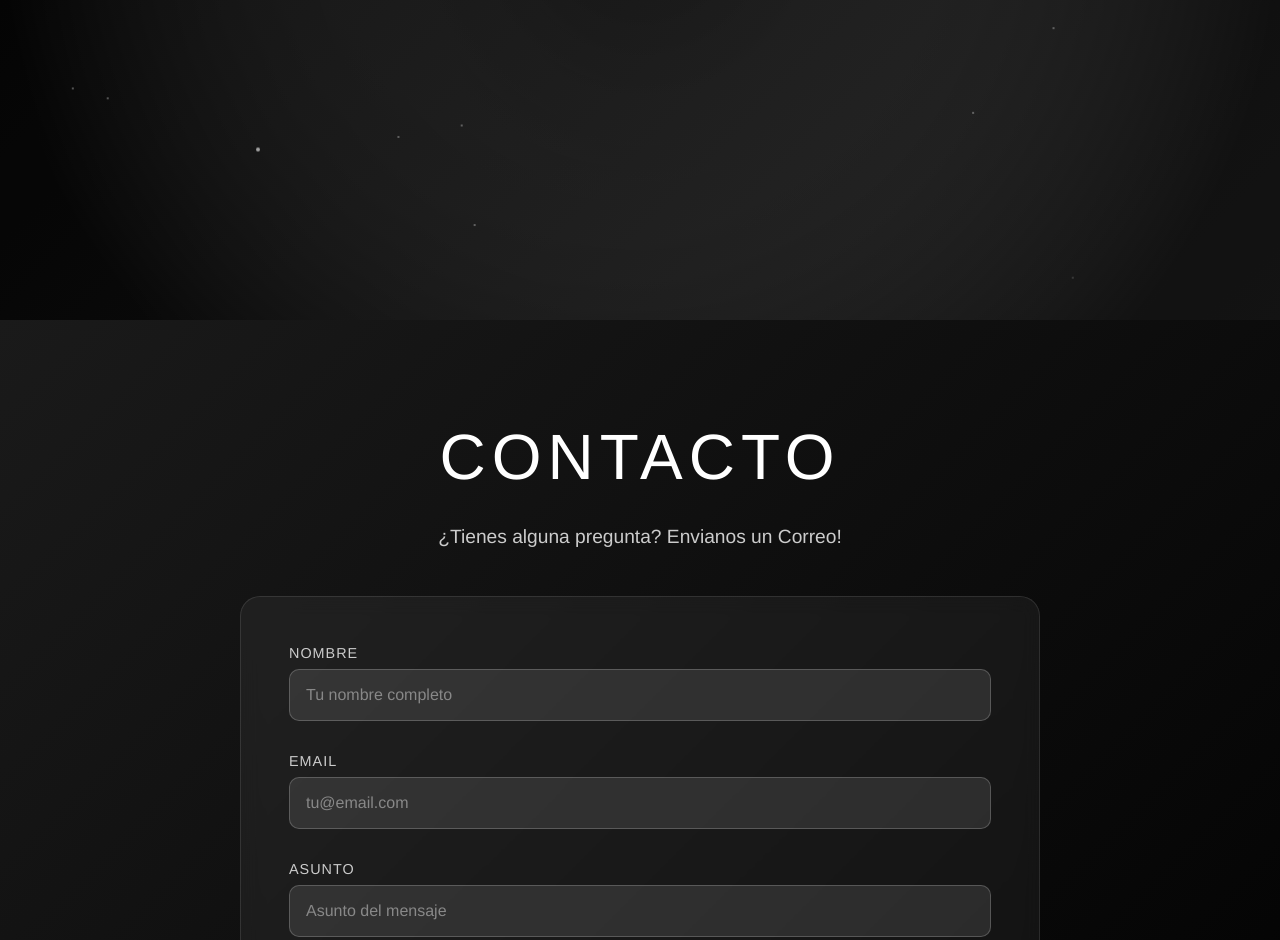
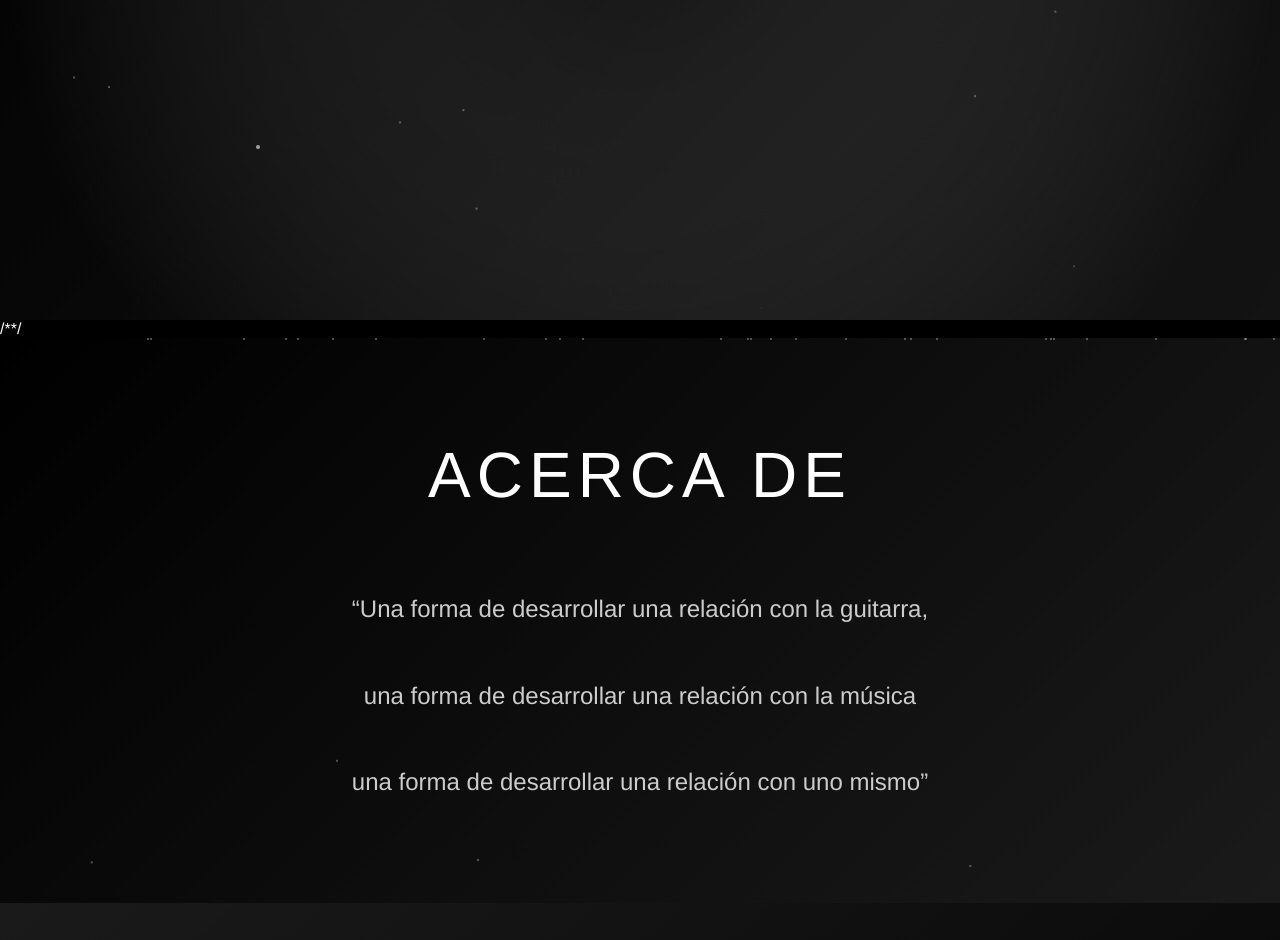
Before and after one commit to Crisho2/GuitarWorkCL, a plain HTML site: page index.html in a window 1280 px wide. Shown: the part 480-1420 px from the top of the page. Drawn offline with Linux system fonts and the light colour scheme.

Commit message:
Index mod ACERCA DE TEXTO + Particulas

```diff
--- a/index.html
+++ b/index.html
@@ -285,6 +285,73 @@
             }
         }
 
+        /* Sección Acerca de */
+.about-section {
+    position: relative;
+    min-height: 60vh;
+    padding: 100px 5%;
+    background: linear-gradient(135deg, #000 0%, #1a1a1a 100%);
+    display: flex;
+    align-items: center;
+    justify-content: center;
+    text-align: center;
+    overflow: hidden;
+}
+
+.about-particles {
+    position: absolute;
+    top: 0;
+    left: 0;
+    width: 100%;
+    height: 100%;
+    overflow: hidden;
+    pointer-events: none;
+    z-index: 0;
+}
+
+.about-container {
+    max-width: 800px;
+    margin: auto;
+    z-index: 1;
+    position: relative;
+}
+
+.about-title {
+    font-size: 4rem;
+    font-weight: 300;
+    text-transform: uppercase;
+    letter-spacing: 6px;
+    margin-bottom: 2rem;
+    color: #fff;
+    animation: fadeInUp 1s ease forwards;
+}
+
+.about-text {
+    font-size: 1.5rem;
+    font-weight: 300;
+    color: #ccc;
+    line-height: 1.8;
+    white-space: pre-line;
+    opacity: 0;
+    transform: translateY(30px);
+    animation: fadeInUp 1s ease 0.5s forwards;
+}
+
+@media (max-width: 768px) {
+    .about-title {
+        font-size: 2.5rem;
+        letter-spacing: 3px;
+    }
+
+    .about-text {
+        font-size: 1.2rem;
+    }
+}
+
+
+
+
+
         /* Sección de contacto */
         .contact-section {
             min-height: 100vh;
@@ -454,6 +521,19 @@
         </div>
     </div>
 
+    /*<!-- Sección Acerca de -->*/
+    <section id="about" class="about-section">
+        <div class="about-particles"></div>
+        <div class="about-container">
+            <h2 class="about-title">Acerca de</h2>
+            <p class="about-text">
+                “Una forma de desarrollar una relación con la guitarra,<br>
+                una forma de desarrollar una relación con la música<br>
+                una forma de desarrollar una relación con uno mismo”
+            </p>
+        </div>
+    </section>
+
     <!-- Sección de Contacto -->
     <section id="contact" class="contact-section">
         <div class="contact-container">
@@ -487,6 +567,7 @@
     </section>
 
     <script>
+
         // Crear partículas animadas
         function createParticles() {
             const particlesContainer = document.getElementById('particles');
@@ -502,6 +583,21 @@
             }
         }
 
+        function createAboutParticles() {
+    const aboutParticles = document.querySelector('.about-particles');
+    const particleCount = 40;
+
+    for (let i = 0; i < particleCount; i++) {
+        const particle = document.createElement('div');
+        particle.className = 'particle';
+        particle.style.left = Math.random() * 100 + '%';
+        particle.style.animationDelay = Math.random() * 20 + 's';
+        particle.style.animationDuration = (Math.random() * 10 + 10) + 's';
+        aboutParticles.appendChild(particle);
+    }
+}
+
+
         // Efecto parallax suave
         window.addEventListener('scroll', () => {
             const scrolled = window.pageYOffset;
@@ -512,6 +608,7 @@
         // Animación de entrada mejorada
         window.addEventListener('load', () => {
     createParticles();
+    createAboutParticles();
 
     // Animación escalonada para elementos
     const elements = document.querySelectorAll('.hero-title, .hero-subtitle');
@@ -522,6 +619,7 @@
         }, index * 200);
     });
 });
+
 
         // Navegación suave
         document.querySelectorAll('a[href^="#"]').forEach(anchor => {
```
Lines whose indentation alone changed are shown as unchanged.
